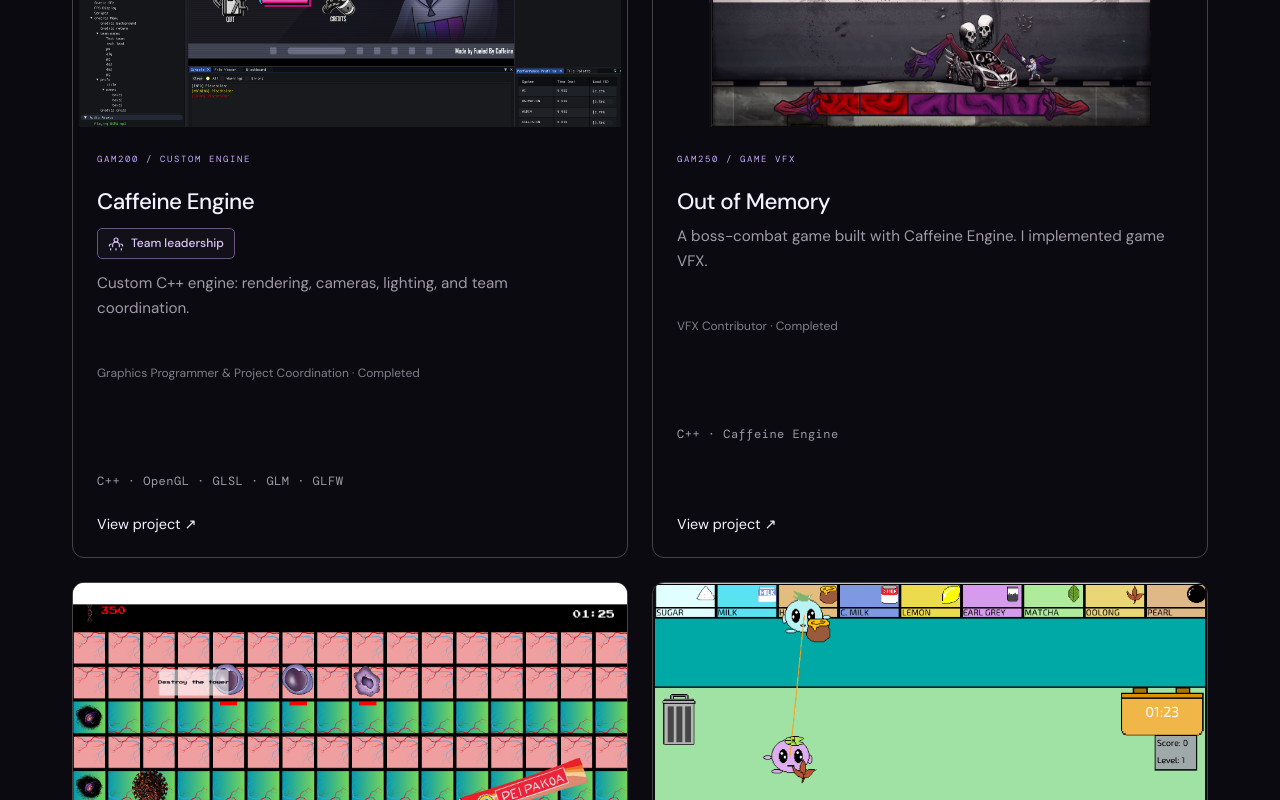
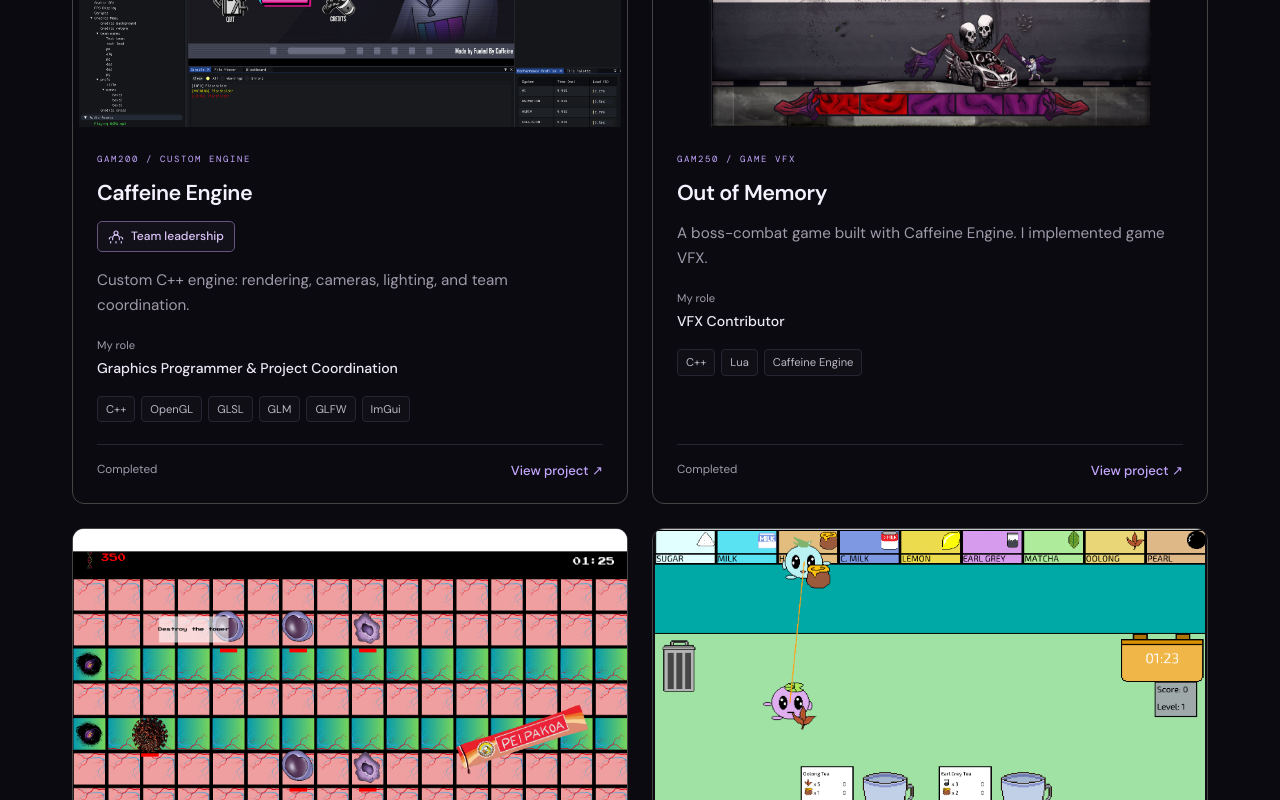
Before and after one commit to alyssa-alejandro/my-portfolio, a React (Vite) app: page /work in a window 1280 px wide. Shown: the part 820-1620 px from the top of the page. Built offline with nearby package versions, Linux system fonts and the light colour scheme.

Commit message:
update name

```diff
--- a/src/data/projects/CaffeineEngine_GAM200.js
+++ b/src/data/projects/CaffeineEngine_GAM200.js
@@ -6,7 +6,7 @@ const project = {
   id: 'caffeine-engine', category: 'GAM200 / CUSTOM ENGINE', title: 'Caffeine Engine',
   description: 'The team-developed C++ and OpenGL engine behind Out of Memory, combining my graphics programming work with team coordination and build-stability support.',
   role: 'Graphics Programmer & Project Coordination', team: 'FueledByCaffiene', status: 'Completed',
-  technologies: 'C++ · OpenGL · GLSL · GLM · GLFW',
+  technologies: 'C++ · OpenGL · GLSL · GLM · GLFW · ImGui',
   cover: 'Caffeine Engine’s editor displaying the Out of Memory main-menu scene, with hierarchy, viewport, and inspector panels.',
   coverImage: '/images/works/gam200/leveleditor_homescreen.png',
   coverAlt: 'Caffeine Engine editor showing the Out of Memory menu in its viewport, with scene hierarchy, inspector, and console.',
--- a/src/data/projects/EvFleetSimulator_GAM300.js
+++ b/src/data/projects/EvFleetSimulator_GAM300.js
@@ -1,16 +1,16 @@
 /** @type {import('./types').Project} */
 const project = {
-  summary: "EV fleet simulation with ST Engineering. My focus: login and scenario mapping.",
+  summary: "EV fleet simulation with Upsight. My focus: login and scenario mapping.",
   highlights: ["Implemented PostgreSQL-backed login and account-access feedback.","Developed the map scenario layer connecting fleet and site data."],
   id: 'gam300', category: 'GAM300 / AUTHENTICATION & MAP VISUALISATION', title: 'EV Fleet Simulator',
-  description: 'An ongoing EV fleet simulator with ST Engineering, featuring database-backed login and an interactive scenario map.',
+  description: 'An ongoing EV fleet simulator with Upsight, featuring database-backed login and an interactive scenario map.',
   role: 'Simulation & Visualisation Programmer', team: 'The Fellas', status: 'Ongoing',
   period: 'September 2026 – April 2027',
   technologies: 'JavaScript · React · Leaflet · React Leaflet · Node.js · PostgreSQL · Vite',
   cover: 'The EV Fleet Simulator map with depot markers, scenario controls, and simulation telemetry.',
   coverImage: '/images/works/gam300/mapscreen.png',
   coverAlt: 'EV Fleet Simulator Singapore map with depot markers, energy scenario controls, timeline, and telemetry panels.',
-  overview: 'Developed as part of GAM300 with ST Engineering, the application helps users configure and inspect electric vehicle fleet simulations. The map-based interface brings together fleet activity, charging sites, and scenario settings. My contributions include the database-backed login and the map scenario layer.',
+  overview: 'Developed as part of GAM300 with Upsight, the application helps users configure and inspect electric vehicle fleet simulations. The map-based interface brings together fleet activity, charging sites, and scenario settings. My contributions include the database-backed login and the map scenario layer.',
   contributions: [
     'Database-backed login — Implemented the login functionality connecting the React interface to the authentication API and PostgreSQL-backed user accounts.',
     'Authentication flow — Worked on the account access experience, including input validation, session handling, and feedback for unsuccessful sign-in attempts.',
--- a/src/data/projects/OutOfMemory_GAM250.js
+++ b/src/data/projects/OutOfMemory_GAM250.js
@@ -5,7 +5,7 @@ const project = {
   id: 'gam250', category: 'GAM250 / GAME VFX', title: 'Out of Memory',
   description: 'A narrative action game with two boss encounters, built in a team-developed C++ and OpenGL engine.',
   role: 'VFX Contributor', team: 'FueledByCaffiene', status: 'Completed',
-  technologies: 'C++ · Caffeine Engine',
+  technologies: 'C++ · Lua · Caffeine Engine',
   cover: 'The player facing the car boss in Out of Memory’s first stage.',
   coverImage: '/images/works/gam250/level1_game.png',
   coverAlt: 'Out of Memory gameplay showing the player beside the car boss in a street arena, with health and stamina UI.',
--- a/src/data/projects/SmartCommunityCabinet_FYP.js
+++ b/src/data/projects/SmartCommunityCabinet_FYP.js
@@ -1,5 +1,6 @@
 /** @type {import('./types').Project} */
 const project = {
+  grade: 'A',
   summary: "An IoT food-sharing cabinet. Team lead with database and hardware contributions.",
   highlights: ["Led a five-member final-year project team.","Shared ThingSpeak database, hardware, and electronic-lock implementation."],
   leadership: true,
--- a/src/index.css
+++ b/src/index.css
@@ -2427,3 +2427,28 @@ button {
 .project-deep-dive { margin-top: 32px; border-top: 1px solid var(--border); padding-top: 20px; }
 .project-deep-dive > summary { cursor: pointer; color: var(--lavender); padding: 8px 0; font-size: .95rem; }
 .project-deep-dive > summary:focus-visible { outline: 2px solid var(--lavender); outline-offset: 4px; }
+
+/* Compact card hierarchy */
+.work-project-grid { align-items: start; }
+.work-project-body { flex: none; gap: 0; padding: 24px; }
+.work-project-body > p:not(.eyebrow) { min-height: 0; }
+.work-project-body h3 { font-size: 1.35rem; font-weight: 600; margin: 0 0 14px; }
+.project-card-badges { display: flex; flex-wrap: wrap; align-items: center; gap: 8px; margin-bottom: 16px; }
+.project-card-badges:empty { display: none; }
+.work-project-body .project-card-badges > span { margin: 0; }
+.project-result-badge { display: inline-flex; padding: 6px 10px; border: 1px solid #8a7341; border-radius: 5px; background: #e8bc5e12; color: #f1cf85; font-size: .75rem; font-weight: 600; line-height: 1.4; }
+.work-project-body > .project-card-summary { margin: 0 0 20px; min-height: 0; color: #c9c3d0; }
+.project-card-role { display: flex; flex-direction: column; gap: 5px; margin-bottom: 16px; }
+.project-card-role > span { color: var(--muted); font-size: .7rem; }
+.project-card-role strong { font-size: .88rem; font-weight: 500; line-height: 1.6; color: #eee8f6; }
+.project-card-tools { display: flex; flex-wrap: wrap; gap: 6px; margin-bottom: 22px; }
+.project-card-tools > span { padding: 4px 8px; background: #ffffff05; border: 1px solid var(--border); border-radius: 4px; color: #bcb6c5; font-size: .7rem; line-height: 1.5; }
+.project-card-footer { display: flex; align-items: center; justify-content: space-between; gap: 16px; padding-top: 16px; border-top: 1px solid var(--border); }
+.project-card-status { font-size: .73rem; color: var(--muted); line-height: 1.5; }
+.work-project-body .project-card-footer .project-view-link { margin: 0; padding: 0; color: var(--lavender); font-size: .82rem; font-weight: 500; white-space: nowrap; }
+
+/* Equal-height project cards with aligned footers. */
+.work-project-grid { align-items: stretch; }
+.work-project-card { height: 100%; }
+.work-project-body { flex: 1; }
+.project-card-footer { margin-top: auto; }
--- a/src/pages/About.tsx
+++ b/src/pages/About.tsx
@@ -16,7 +16,7 @@ const toolkit = [
 
 const experience = [
   { title: 'Games and real-time graphics', text: 'My game projects have taken me from C gameplay programming and project leadership in Chai & Chain to animation systems and health bars in Viral Invaders. For Caffeine Engine, our custom C++ and OpenGL engine, I contributed to rendering, camera systems, and lighting. I also helped coordinate team progress, milestone submissions, and responses to broken builds. In the game Out of Memory, I implemented door and player particle effects, plus transitions.' },
-  { title: 'Simulation and connected applications', text: 'For the ongoing EV Fleet Simulator with ST Engineering, I work on database-backed login and the map scenario layer. This connects React interfaces with account data, scenario state, and a map-based view of fleet operations.' },
+  { title: 'Simulation and connected applications', text: 'For the ongoing EV Fleet Simulator with Upsight, I work on database-backed login and the map scenario layer. This connects React interfaces with account data, scenario state, and a map-based view of fleet operations.' },
   { title: 'Computer vision and algorithm analysis', text: 'My ongoing Python project explores pretrained object detection, relative-depth estimation, and point-cloud visualisation. For a group seam-carving project, I divided tasks and established the CMake and OpenCV setup supporting the team’s algorithm comparisons.' },
   { title: 'Hardware with a practical purpose', text: 'During the Entrepreneurship Immersion Programme, I developed CPRex, a CPR monitoring and feedback practice prototype for a startup, using Arduino UNO, C, and Fusion 360. For my Smart Community Cabinet FYP, I led a five-member team and contributed to the database, hardware, and electronic lock for an IoT food-sharing prototype.' },
 ];
--- a/src/pages/Home.tsx
+++ b/src/pages/Home.tsx
@@ -19,7 +19,7 @@ const selectedWork = [
   },
   {
     name: 'EV Fleet Simulator', type: 'Industry collaboration · In progress',
-    description: 'Database-backed login and the map scenario layer for a fleet simulation project with ST Engineering.',
+    description: 'Database-backed login and the map scenario layer for a fleet simulation project with Upsight.',
     tools: 'React / Leaflet / PostgreSQL', image: '/images/works/gam300/mapscreen.png', alt: 'EV Fleet Simulator scenario map', imageBrief: 'Scenario map showing vehicles, depots, and controls. Use shareable demo data. Landscape, 16:9.',
   },
   {
@@ -45,7 +45,7 @@ export default function Home() {
           <HomeImage {...portrait} portrait />
           <aside className="personal-now" aria-label="Current projects">
             <h2>On my desk lately</h2>
-            <p>An EV fleet simulator with ST Engineering, and a Python project that turns photographs into estimated 3D point clouds.</p>
+            <p>An EV fleet simulator with Upsight, and a Python project that turns photographs into estimated 3D point clouds.</p>
             <span>Both are still in progress.</span>
           </aside>
           </div>
--- a/src/pages/Journal.tsx
+++ b/src/pages/Journal.tsx
@@ -39,7 +39,7 @@ const entries = [
     description:
       'Building an interactive interface for exploring a live fleet simulation.',
     detail:
-      'Working on database-backed login and the map scenario layer for a team project with ST Engineering.',
+      'Working on database-backed login and the map scenario layer for a team project with Upsight.',
     meta: 'REACT · LEAFLET · POSTGRESQL',
     date: 'IN PROGRESS',
   },
--- a/src/pages/Work.tsx
+++ b/src/pages/Work.tsx
@@ -59,15 +59,20 @@ export default function Work() {
               <div className="work-project-body">
                 <p className="eyebrow">{project.category}</p>
                 <h3>{project.title}</h3>
-                {project.leadership && <LeadershipBadge />}
-        {project.solo && <SoloBadge />}
-                <p>{project.summary || project.description}</p><p className="project-role">{project.role} · {project.status}{project.grade && ` · Grade ${project.grade}`}{project.award && ` · ${project.award}`}</p>
-                <div className="project-tech">
-                  {project.technologies}
+                <div className="project-card-badges">
+                  {project.leadership && <LeadershipBadge />}
+                  {project.solo && <SoloBadge />}
+                  {project.grade && <span className="project-result-badge">Grade {project.grade}</span>}
+                  {project.award && <span className="project-result-badge">★ {project.award}</span>}
                 </div>
+                <p className="project-card-summary">{project.summary || project.description}</p>
+                <div className="project-card-role"><span>My role</span><strong>{project.role}</strong></div>
+                <div className="project-card-tools">{project.technologies.split(' · ').map(tool => <span key={tool}>{tool}</span>)}</div>
+                <div className="project-card-footer"><span className="project-card-status">{project.status}</span>
                 <span className="project-view-link">
                   {project.status === "Planned" ? "View project plan ↗" : "View project ↗"}
                 </span>
+                </div>
               </div>
             </button>
           ))}
```
Also changed, not shown: 1 other file (tests, documents, lock files or other folders).
